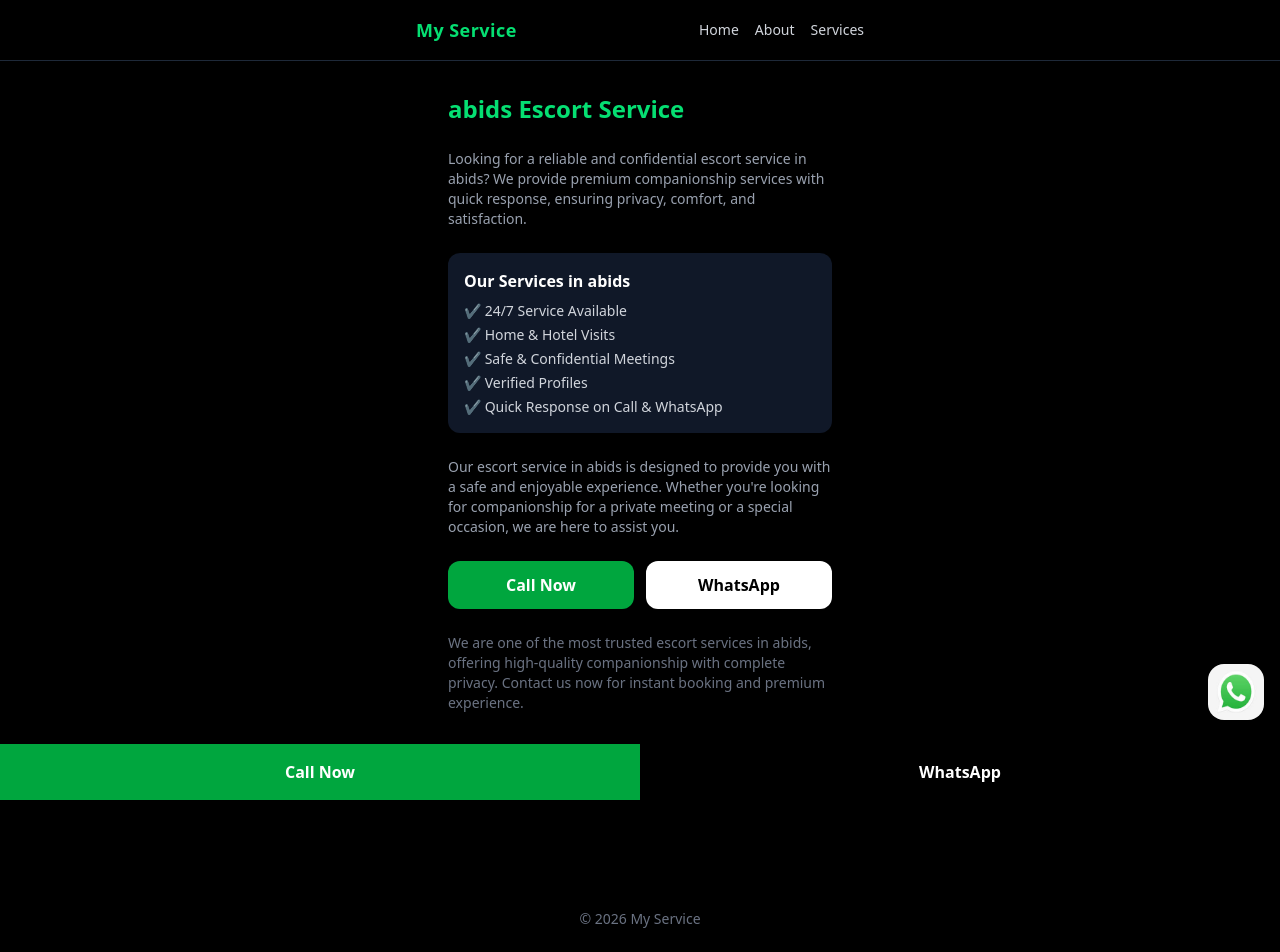
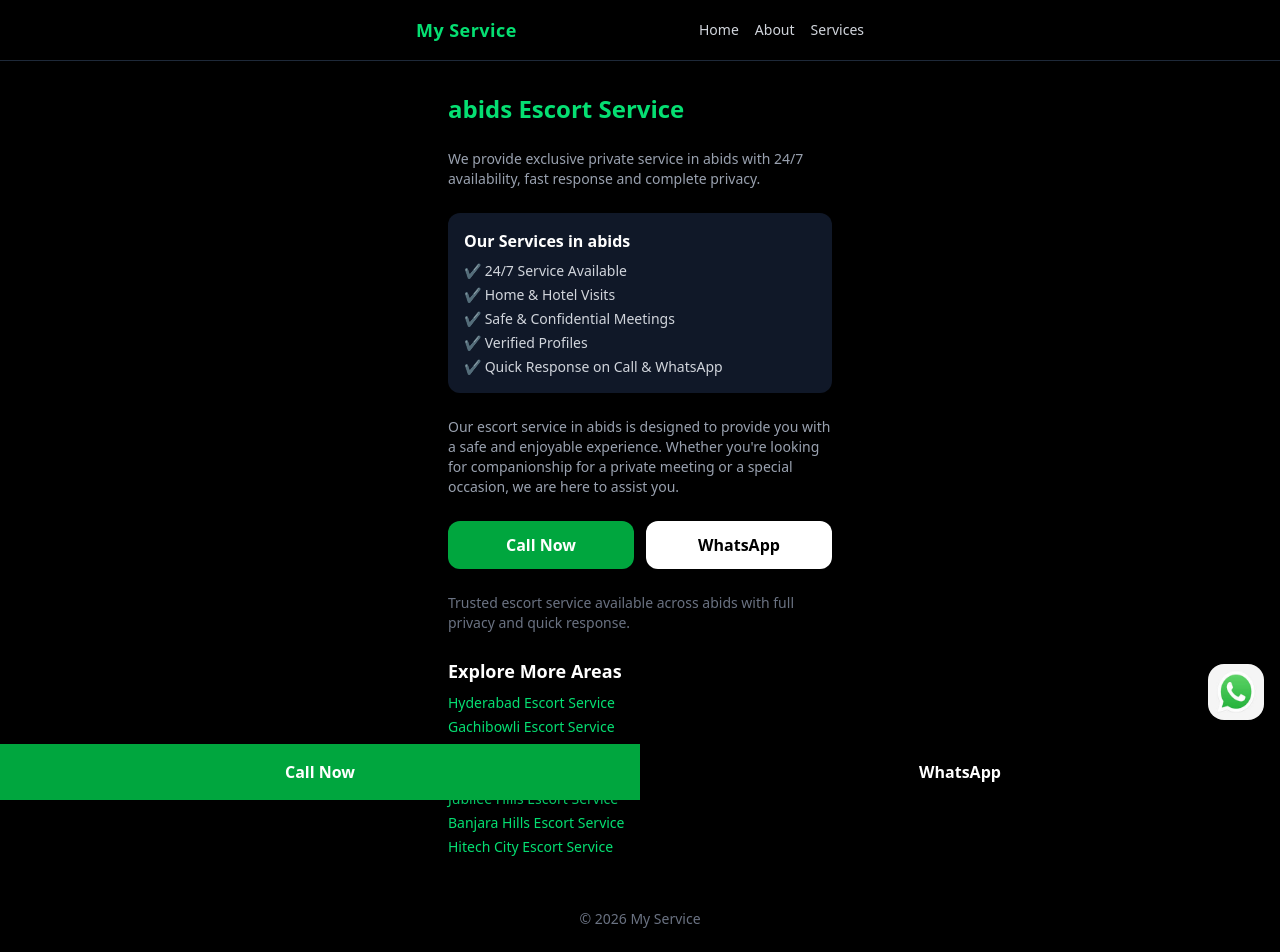
Before and after one commit to kalabhairava01/booking-landing-page, a Next.js app: page /abids-escort-service in a window 1280 px wide. Shown: the top 952 px of the page. Built offline with nearby package versions, Linux system fonts and the light colour scheme.

Commit message:
SEO system setup: dynamic pages, internal linking, sitemap

```diff
--- a/src/app/HomeClient.js
+++ b/src/app/HomeClient.js
@@ -91,27 +91,38 @@ export default function HomeClient() {
         and satisfaction guaranteed.
       </p>
 
-      {/* AREAS */}
-      <div>
-        <h2 className="text-lg font-semibold mb-2">Areas We Serve</h2>
-      </div>
-        {/* Auto page adding */}
-      <div className="space-y-2">
-        <a href="/gachibowli" className="block text-green-400">
+
+      {/* 🔥 SEO AREA LINKS */}
+      <div className="mt-6">
+        <h2 className="text-lg font-semibold mb-3">
+          Areas We Serve in Hyderabad
+        </h2>
+
+        <div className="grid grid-cols-2 gap-2 text-sm">
+          <a href="/gachibowli-escort-service" className="text-green-400">
             Gachibowli Escort Service
           </a>
 
-        <a href="/madhapur" className="block text-green-400">
+          <a href="/madhapur-escort-service" className="text-green-400">
             Madhapur Escort Service
           </a>
 
-        <a href="/kondapur" className="block text-green-400">
+          <a href="/kondapur-escort-service" className="text-green-400">
             Kondapur Escort Service
           </a>
 
-        <a href="/banjara-hills" className="block text-green-400">
+          <a href="/banjara-hills-escort-service" className="text-green-400">
             Banjara Hills Escort Service
           </a>
+
+          <a href="/jubilee-hills-escort-service" className="text-green-400">
+            Jubilee Hills Escort Service
+          </a>
+
+          <a href="/hitech-city-escort-service" className="text-green-400">
+            Hitech City Escort Service
+          </a>
+        </div>
       </div>
 
       {/* INFO */}
--- a/src/app/[area]/page.js
+++ b/src/app/[area]/page.js
@@ -1,17 +1,47 @@
+
 export function generateMetadata({ params }) {
-const raw = params?.area || "";
+  const raw = params?.area || "";
 
-const area = raw.replace("-escort-service", "").replace(/-/g, " ");
+  const area = raw.replace("-escort-service", "").replace(/-/g, " ");
 
   return {
     title: `${area} Escort Service | Call Now`,
-    description: `Best escort service in ${area}. Available 24/7. Call and WhatsApp now.`,
+    description: `Best escort service in ${area}. Available 24/7 with fast response and privacy.`,
   };
 }
+
+
+
 export default function AreaPage({ params }) {
   const raw = params?.area || "";
 
   const area = raw.replace("-escort-service", "").replace(/-/g, " ");
+  const variations = [
+    "premium companionship service",
+    "high profile escort service",
+    "professional personal service",
+    "exclusive private service",
+  ];
+
+
+  const randomText = variations[Math.floor(Math.random() * variations.length)];
+
+  const areaContent = {
+    "gachibowli escort service":
+      "Best service near IT hubs, hotels and corporate areas in Gachibowli.",
+
+    "madhapur escort service":
+      "Available near Hitech City, premium hotels and nightlife areas in Madhapur.",
+
+    "kondapur escort service":
+      "Fast and reliable service in residential and hotel areas of Kondapur.",
+
+    "banjara hills escort service":
+      "Exclusive service in luxury hotels and VIP areas of Banjara Hills.",
+
+    "jubilee hills escort service":
+      "Premium service available in high-profile areas of Jubilee Hills.",
+  };
 
   return (
     <div className="bg-black text-white min-h-screen p-4 space-y-6">
@@ -21,10 +51,10 @@ export default function AreaPage({ params }) {
       </h1>
 
       {/* INTRO */}
+
       <p className="text-gray-400 text-sm">
-        Looking for a reliable and confidential escort service in {area}? We
-        provide premium companionship services with quick response, ensuring
-        privacy, comfort, and satisfaction.
+        We provide {randomText} in {area} with 24/7 availability, fast response
+        and complete privacy.
       </p>
 
       {/* INFO BOX */}
@@ -65,11 +95,50 @@ export default function AreaPage({ params }) {
       </div>
 
       {/* EXTRA TEXT (SEO BOOST) */}
+
       <p className="text-gray-500 text-sm">
-        We are one of the most trusted escort services in {area}, offering
-        high-quality companionship with complete privacy. Contact us now for
-        instant booking and premium experience.
+        {areaContent[`${area} escort service`] ||
+          `Trusted escort service available across ${area} with full privacy and quick response.`}
       </p>
+
+      {/* 🔥 Internal Links */}
+      <div className="mt-6">
+        <h2 className="text-lg font-semibold mb-2">Explore More Areas</h2>
+
+        <div className="space-y-1 text-sm">
+          <a href="/hyderabad" className="block text-green-400">
+            Hyderabad Escort Service
+          </a>
+
+          <a href="/gachibowli-escort-service" className="block text-green-400">
+            Gachibowli Escort Service
+          </a>
+
+          <a href="/madhapur-escort-service" className="block text-green-400">
+            Madhapur Escort Service
+          </a>
+
+          <a href="/kondapur-escort-service" className="block text-green-400">
+            Kondapur Escort Service
+          </a>
+
+          <a
+            href="/jubilee-hills-escort-service"
+            className="block text-green-400"
+          >
+            Jubilee Hills Escort Service
+          </a>
+          <a
+            href="/banjara-hills-escort-service"
+            className="block text-green-400"
+          >
+            Banjara Hills Escort Service
+          </a>
+          <a href="/hitech-city-escort-service" className="block text-green-400">
+            Hitech City Escort Service
+          </a>
+        </div>
+      </div>
     </div>
   );
 
```
Lines whose indentation alone changed are shown as unchanged.
